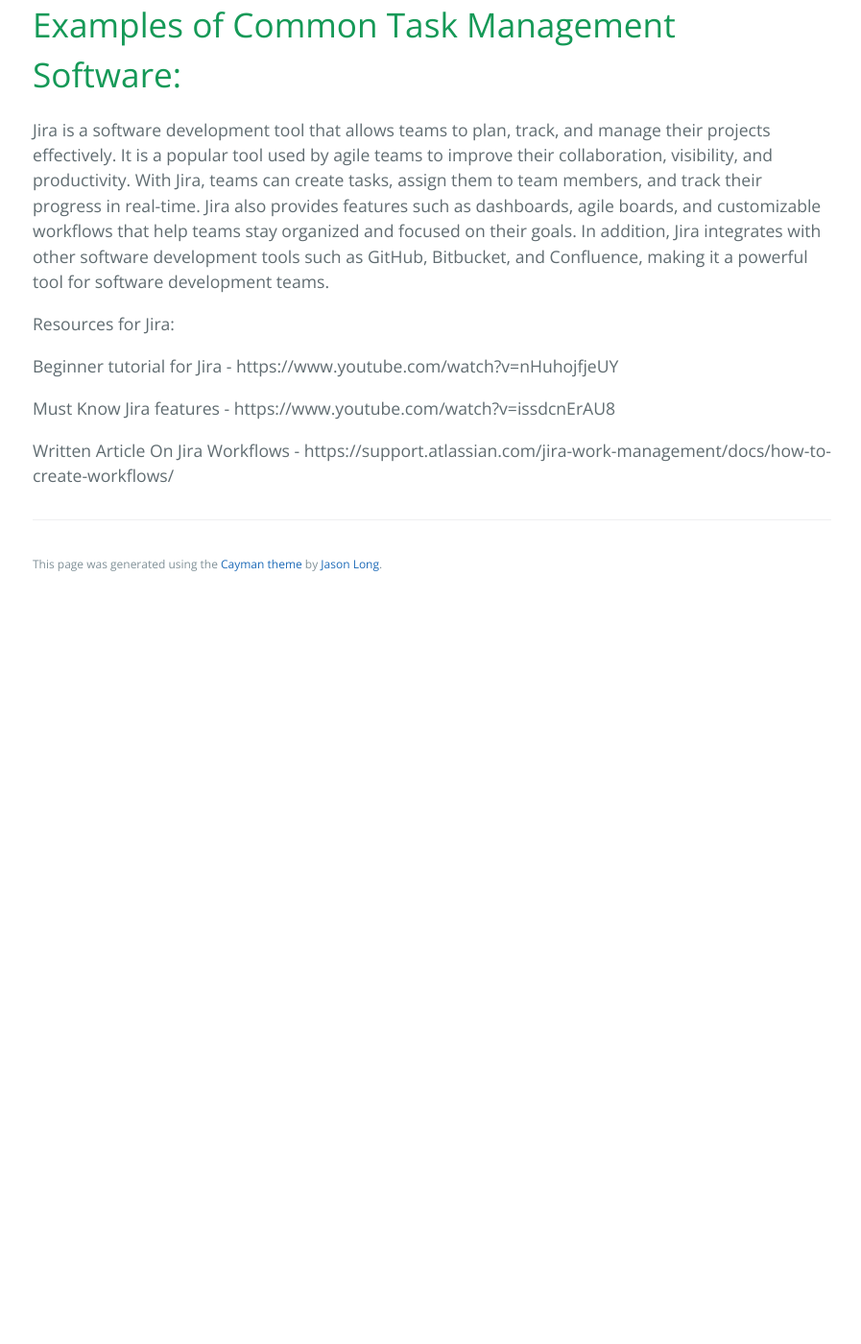
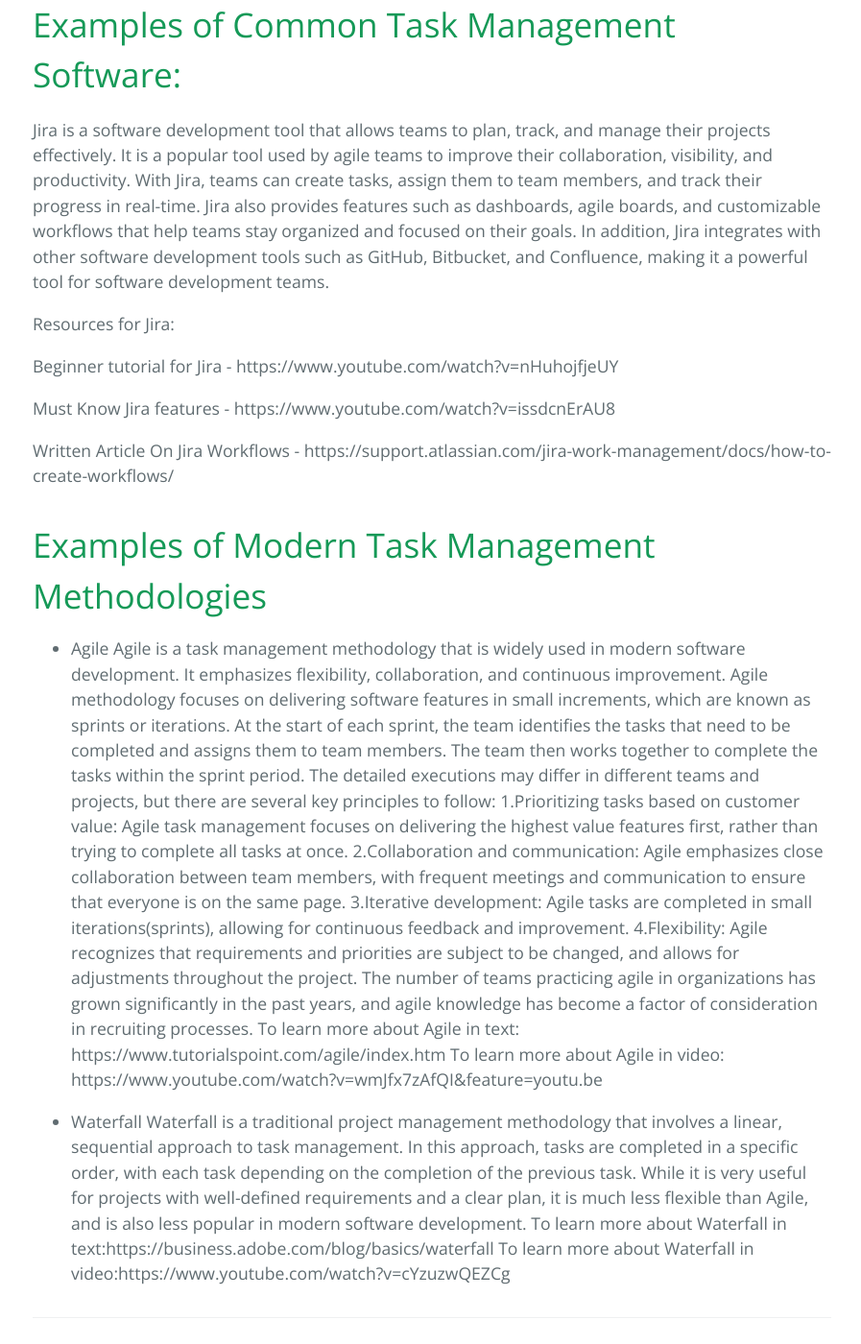
Before and after one commit to learning-software-engineering/learning-software-engineering.github.io, a Jekyll site: the page built from Topics/Task_Management_Software.md, in a window 1280 px wide and 1400 px high, scrolled down 777 px. Shown: the whole window at 96% size, without its empty margins (190-1087 px from the left). Built offline with Jekyll 4.4.1, drawn with Linux system fonts in a browser that asks for light colours; our own code applies the rules of GitHub Pages for plain Markdown files; before the commit the page ends 1407 px from its top, so only the background shows below that.

Commit message:
Added Agile and Waterfall methodologies
Added descriptions to two task management methodologies, Agile and Waterfall, and attached text/video learning resources for both of them.

```diff
--- a/Topics/Task_Management_Software.md
+++ b/Topics/Task_Management_Software.md
@@ -13,3 +13,20 @@
 Must Know Jira features - https://www.youtube.com/watch?v=issdcnErAU8
 
 Written Article On Jira Workflows - https://support.atlassian.com/jira-work-management/docs/how-to-create-workflows/
+
+
+# Examples of Modern Task Management Methodologies
+- Agile
+Agile is a task management methodology that is widely used in modern software development. It emphasizes flexibility, collaboration, and continuous improvement. Agile methodology focuses on delivering software features in small increments, which are known as sprints or iterations. At the start of each sprint, the team identifies the tasks that need to be completed and assigns them to team members. The team then works together to complete the tasks within the sprint period. The detailed executions may differ in different teams and projects, but there are several key principles to follow:
+  1.Prioritizing tasks based on customer value: Agile task management focuses on delivering the highest value features first, rather than trying to complete all tasks   at once.
+  2.Collaboration and communication: Agile emphasizes close collaboration between team members, with frequent meetings and communication to ensure that everyone is on   the same page.
+  3.Iterative development: Agile tasks are completed in small iterations(sprints), allowing for continuous feedback and improvement.
+  4.Flexibility: Agile recognizes that requirements and priorities are subject to be changed, and allows for adjustments throughout the project.
+The number of teams practicing agile in organizations has grown significantly in the past years, and agile knowledge has become a factor of consideration in recruiting processes.
+To learn more about Agile in text: https://www.tutorialspoint.com/agile/index.htm
+To learn more about Agile in video: https://www.youtube.com/watch?v=wmJfx7zAfQI&feature=youtu.be
+
+- Waterfall
+Waterfall is a traditional project management methodology that involves a linear, sequential approach to task management. In this approach, tasks are completed in a specific order, with each task depending on the completion of the previous task. While it is very useful for projects with well-defined requirements and a clear plan, it is much less flexible than Agile, and is also less popular in modern software development.
+To learn more about Waterfall in text:https://business.adobe.com/blog/basics/waterfall
+To learn more about Waterfall in video:https://www.youtube.com/watch?v=cYzuzwQEZCg
```
